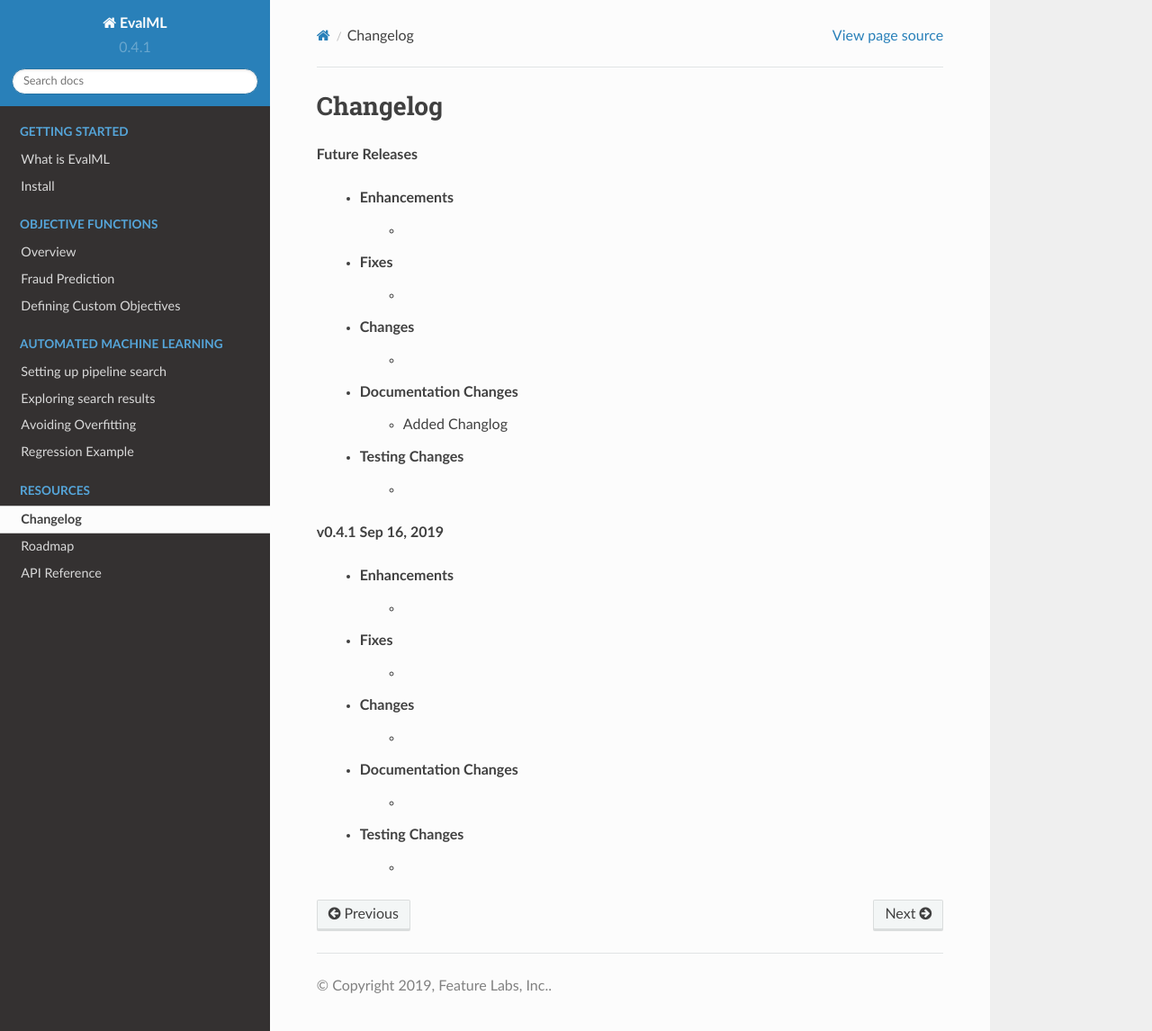
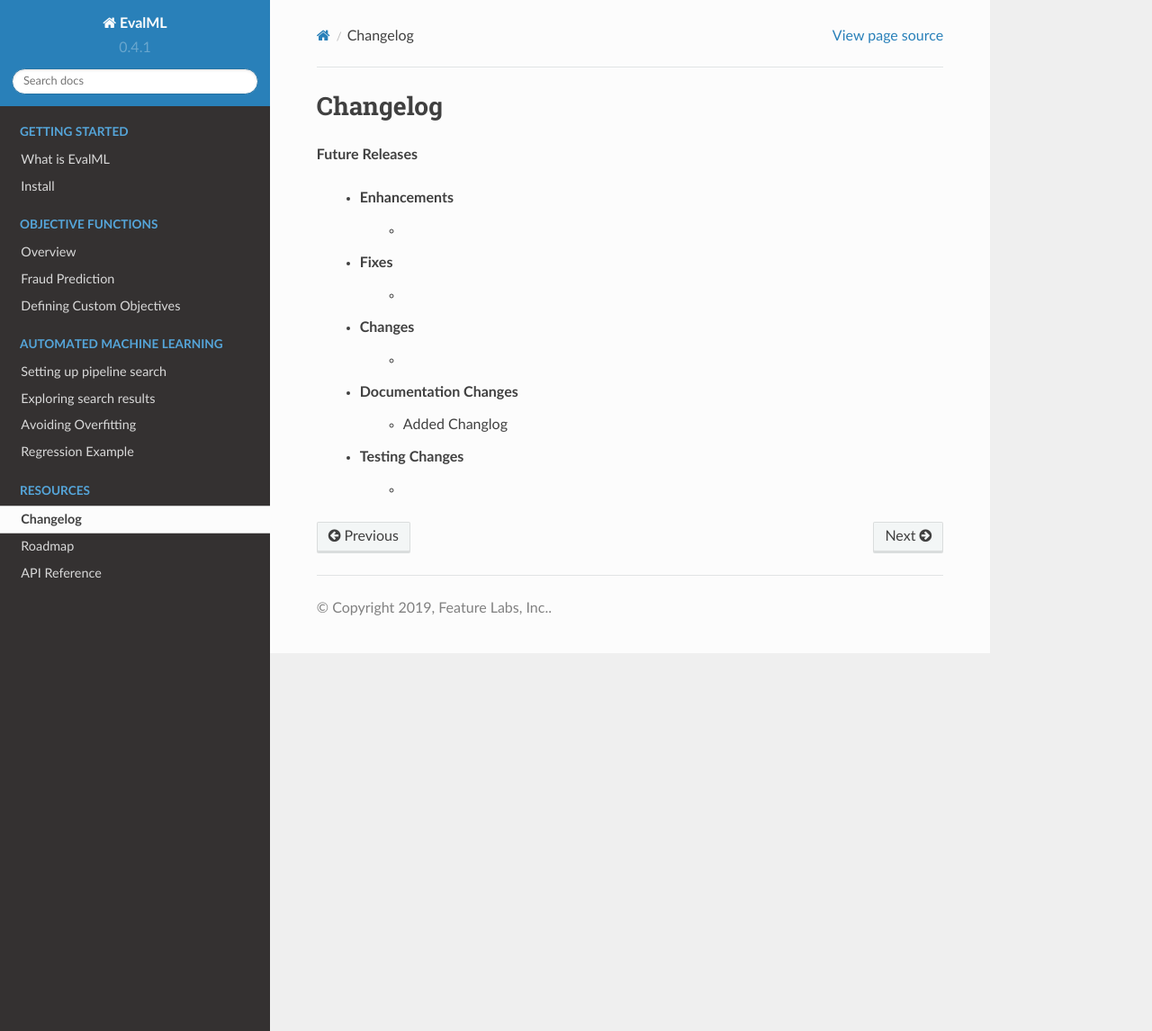
Before and after one commit to alteryx/evalml, a Sphinx documentation site: the page built from docs/source/changelog.rst, in a window 1280 px wide and 1146 px high. Shown: the whole window at 90% size. Built offline with Sphinx 7.4.7 and the Read the Docs theme 2.0.0, drawn with Linux system fonts in a browser that asks for light colours; pages that are not in the unit, such as notebooks, are missing from menus.

Commit message:
Only include future releases for now

```diff
--- a/docs/source/changelog.rst
+++ b/docs/source/changelog.rst
@@ -14,16 +14,3 @@
         * Added Changlog
     * Testing Changes
         *
-
-**v0.4.1 Sep 16, 2019**
-
-    * Enhancements
-        *
-    * Fixes
-        *
-    * Changes
-        *
-    * Documentation Changes
-        *
-    * Testing Changes
-        *
```
